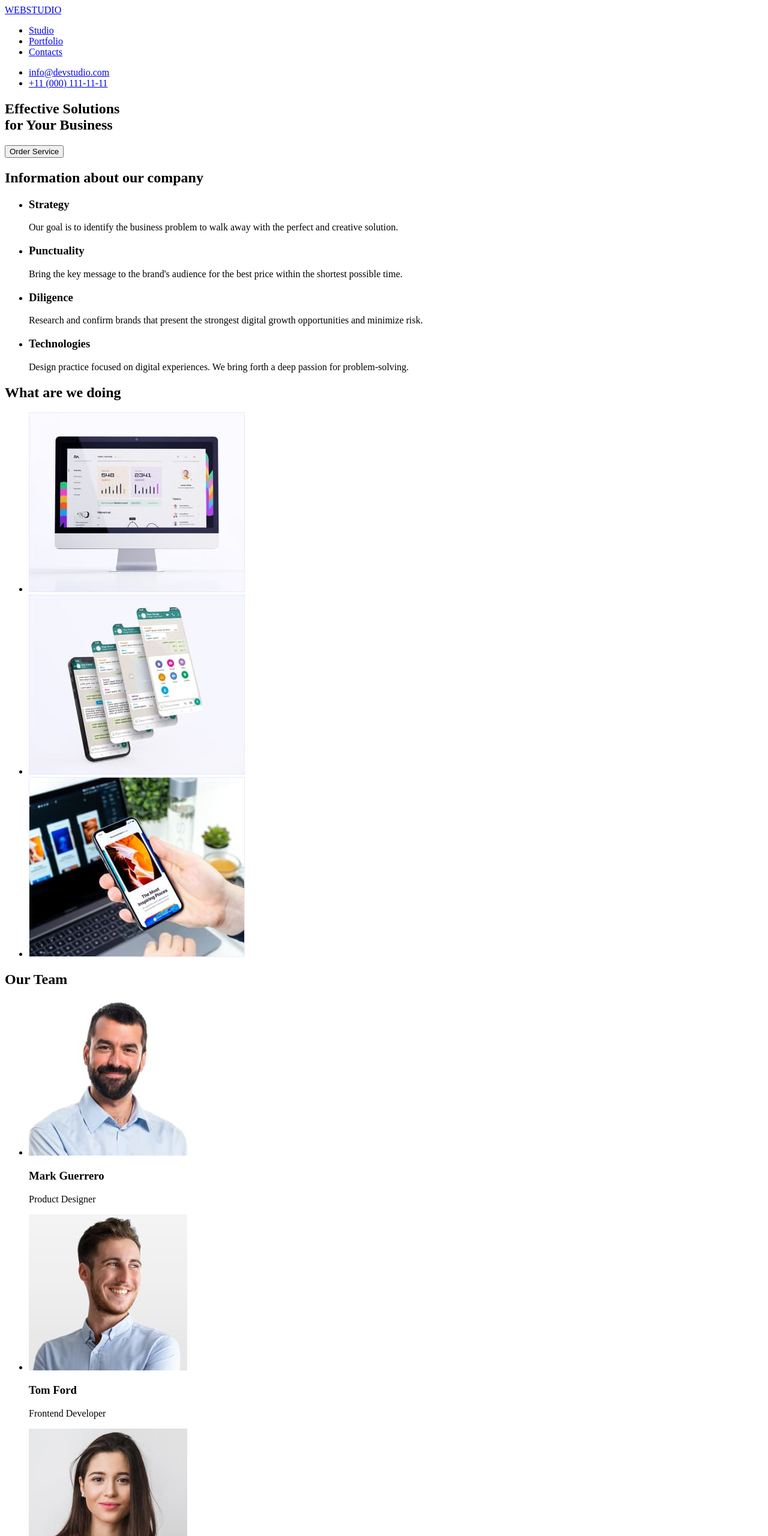
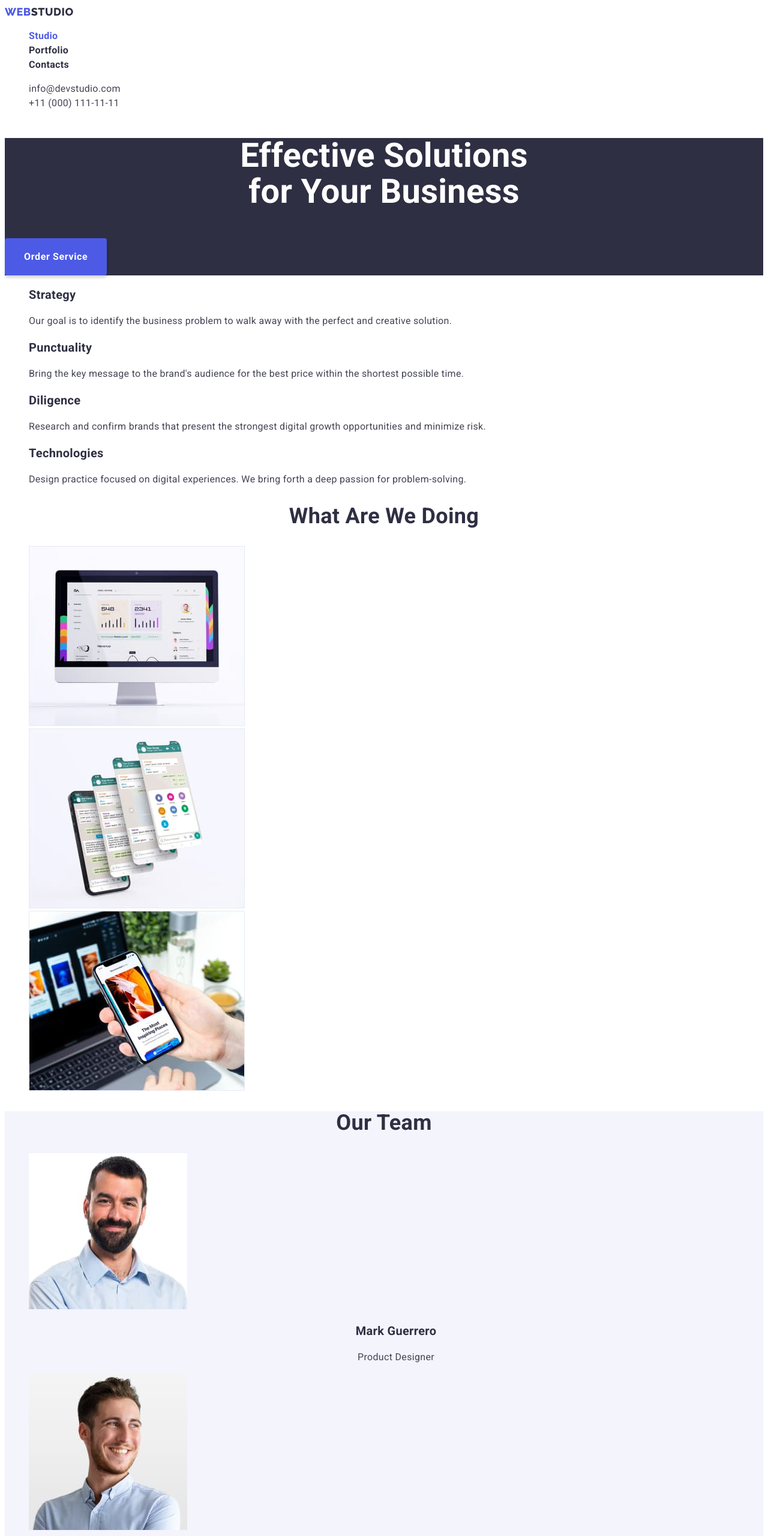
Before and after one commit to NahornyiDmytro/goit-markup-hw-02, a plain HTML site: page index.html in a window 1280 px wide. Shown: the top 2560 px of the page at 60% size. Drawn offline with Linux system fonts and the light colour scheme.

Commit message:
done homework

```diff
--- /dev/null
+++ b/css/styles.css
@@ -0,0 +1,214 @@
+:root {
+    --primary-text-color: #434455;
+    --title-text-color: #2E2F42;
+    --accent-color: #4D5AE5;
+    --background-color:#2E2F42;
+}
+
+body {
+    color: var(--primary-text-color);
+    font-family: 'Roboto',sans-serif;
+    letter-spacing: 0.02em;
+    background-color: var(--primary-white);
+}
+
+.visually-hidden {
+        position: absolute;
+        width: 1px;
+        height: 1px;
+        margin: -1px;
+        border: 0;
+        padding: 0;
+        white-space: nowrap;
+        clip-path: inset(100%);
+        clip: rect(0 0 0 0);
+        overflow: hidden;
+}
+
+.logo {
+    font-family: 'Raleway', sans-serif;
+    font-weight: 800;
+    font-size: 18px;
+    line-height: 1.33;
+    letter-spacing: 0.03em;
+    color:var(--title-text-color);
+}
+
+.logo-blue {
+    color: var(--accent-color);
+}
+
+.header-nav-link {
+    font-weight: 600;
+    font-size: 16px;
+    line-height: 1.5;
+    color: var(--title-text-color);
+    text-decoration: none;
+}
+
+.header-nav-link.current {
+    color: var(--accent-color);
+}
+
+.header-nav-link:focus,
+.header-nav-link:hover{
+    color: var(--primary-text-color);
+}
+
+.list {
+    text-decoration: none;
+    list-style: none;
+}
+
+.contacts-link {
+    font-weight: 400;
+    font-size: 16px;
+    line-height: 1.5;
+    text-decoration: none;
+    color: var(--primary-text-color);
+}
+
+.contacts-link:hover,
+.contacts-link:focus {
+    color: var(--accent-color);
+}
+
+/* HERO */
+
+.hero {
+    background-color: var(--background-color);
+}
+
+.hero-title {
+font-weight: 600;
+font-size: 56px;
+line-height: 1.07;
+text-align: center;
+color: #FFFFFF;
+}
+
+.hero-button {
+    font-family: inherit;
+    font-weight: 600;
+    font-size: 16px;
+    line-height: 1.88;
+    letter-spacing: 0.04em;
+    color: #FFFFFF;
+    background-color: var(--accent-color);
+    cursor: pointer;
+    padding: 16px 32px;
+    text-align: center;
+    border-radius: 4px;
+    box-shadow: 0px 4px 4px rgba(0, 0, 0, 0.15);
+    border: none;
+}
+
+/* ABOUT */
+
+.about-title {
+    font-weight: 600;
+    font-size: 20px;
+    line-height: 1.2;
+    color: var(--title-text-color);
+}
+
+.about-text {
+    font-size: 16px;
+    line-height: 1.5;
+}
+
+/* WORK */
+
+.work-title {
+    font-weight: 600;
+    font-size: 36px;
+    line-height: 1.11;
+    text-align: center;
+    text-transform: capitalize;
+    color: var(--title-text-color);
+}
+
+/* OUR TEAM */
+
+.team {
+    background-color: #F4F4FD;
+}
+
+.team-main-title {
+    font-weight: 600;
+    font-size: 36px;
+    line-height: 1.11;
+    text-align: center;
+    text-transform: capitalize;
+    color: var(--title-text-color);
+}
+
+.team-title {
+    font-size: 20px;
+    line-height: 1.2;
+    text-align: center;
+    color: var(--title-text-color);
+}
+
+.team-text {
+    font-size: 16px;
+line-height: 1.5;
+text-align: center;
+}
+
+/* FOOTER */
+
+.footer {
+    background-color: var(--background-color);
+}
+
+.logo-footer {
+    font-family: 'Raleway', sans-serif;
+    font-weight: 800;
+    font-size: 18px;
+    line-height: 1.33;
+    letter-spacing: 0.03em;
+    color:#F4F4FD;
+}
+
+.footer-text {
+    font-size: 16px;
+    line-height: 1.5;
+    color: #E7E9FC;
+}
+
+/* PORTFOLIO */
+
+.portfolio-button {
+    font-family: 'Roboto', sans-serif;
+    font-weight: 600;
+    font-size: 16px;
+    line-height:1.5;
+    color: var(--accent-color);
+    background-color: #F4F4FD;
+    letter-spacing: 0.04em;
+    cursor: pointer;
+    padding: 8px 16px;
+    text-align: center;
+    border-radius: 4px;
+    border: 1px solid #E7E9FC;
+}
+
+.portfolio-button:focus,
+.portfolio-button:hover {
+background-color: var(--accent-color);
+color: #FFFFFF;
+}
+
+.portfolio-title {
+    font-weight: 600;
+    font-size: 20px;
+    line-height: 1.2;
+    color: var(--title-text-color);
+}
+
+.portfolio-text {
+    color: var(--primary-text-color);
+    font-size: 16px;
+    line-height: 1.5;
+}
--- a/index.html
+++ b/index.html
@@ -5,86 +5,93 @@
     <meta http-equiv="X-UA-Compatible" content="IE=edge">
     <meta name="viewport" content="width=device-width, initial-scale=1.0">
     <title>WEBSTUDIO</title>
+
+    <link rel="preconnect" href="https://fonts.googleapis.com">
+    <link rel="preconnect" href="https://fonts.gstatic.com" crossorigin>
+    <link href="https://fonts.googleapis.com/css2?family=Raleway:wght@800&family=Roboto:wght@400;500;700;900&display=swap" rel="stylesheet">
+
+    <link rel="stylesheet" href="./css/styles.css">
+
 </head>
 <body>
     <header>
         <nav>
-            <a href="./index.html"><span>WEB</span>STUDIO</a>
-            <ul>
-                <li><a href="#">Studio</a></li>
-                <li><a href="#">Portfolio</a></li>
-                <li><a href="#">Contacts</a></li>
+            <a href="./index.html" class="logo list"><span class="logo-blue list">WEB</span>STUDIO</a>
+            <ul class="header-nav list">
+                <li><a class="header-nav-link current" aria-current="true" href="./index.html">Studio</a></li>
+                <li><a class="header-nav-link" href="./portfolio.html">Portfolio</a></li>
+                <li><a class="header-nav-link" href="#">Contacts</a></li>
             </ul>
         </nav>
-            <ul>
-                <li><a href="mailo:info@devstudio.com">info@devstudio.com</a></li>
-                <li><a href="tel:+11(000)1111111">+11 (000) 111-11-11</a></li>
+            <ul class="list">
+                <li><a class="contacts-link" href="mailo:info@devstudio.com">info@devstudio.com</a></li>
+                <li><a class="contacts-link" href="tel:+11(000)1111111">+11 (000) 111-11-11</a></li>
             </ul>
     </header>
     <main>
-        <section>
-            <h1>Effective Solutions <br> for Your Business</h1>
-            <button type="button">Order Service</button>
+        <section class="hero">
+            <h1 class="hero-title">Effective Solutions <br> for Your Business</h1>
+            <button class="hero-button" type="button">Order Service</button>
         </section>
-        <section>
-            <h2>Information about our company</h2>
-            <ul>
+        <section class="about">
+            <h2 class="visually-hidden">Information about our company</h2>
+            <ul class="list">
                 <li>
-                    <h3>Strategy</h3>
-                    <p>Our goal is to identify the business problem to walk away with the perfect and creative solution.</p>
+                    <h3 class="about-title">Strategy</h3>
+                    <p class="about-text">Our goal is to identify the business problem to walk away with the perfect and creative solution.</p>
                 </li>
                 <li>
-                    <h3>Punctuality</h3>
-                    <p>Bring the key message to the brand's audience for the best price within the shortest possible time.</p>
+                    <h3 class="about-title">Punctuality</h3>
+                    <p class="about-text">Bring the key message to the brand's audience for the best price within the shortest possible time.</p>
                 </li>
                 <li>
-                    <h3>Diligence</h3>
-                    <p>Research and confirm brands that present the strongest digital growth opportunities and minimize risk.</p>
+                    <h3 class="about-title">Diligence</h3>
+                    <p class="about-text">Research and confirm brands that present the strongest digital growth opportunities and minimize risk.</p>
                 </li>
                 <li>
-                    <h3>Technologies</h3>
-                    <p>Design practice focused on digital experiences. We bring forth a deep passion for problem-solving.</p>
+                    <h3 class="about-title">Technologies</h3>
+                    <p class="about-text">Design practice focused on digital experiences. We bring forth a deep passion for problem-solving.</p>
                 </li>
             </ul>
         </section>
-        <section>
-            <h2>What are we doing</h2>
-            <ul>
+        <section class="work">
+            <h2 class="work-title">What are we doing</h2>
+            <ul class="list">
                 <li><img width="360" src="./images/computer.jpg" alt="computer"></li>
                 <li><img width="360" src="./images/smartphone.jpg" alt="smartphone"></li>
                 <li><img width="360" src="./images/smartphoneinhand.jpg" alt="smartphone in hand"></li>
             </ul>
         </section>
-        <section>
-            <h2>Our Team</h2>
-            <ul>
+        <section class="team">
+            <h2 class="team-main-title">Our Team</h2>
+            <ul class="list">
                 <li>
                     <img width="264" src="./images/markguerrero.jpg" alt="Mark Guerrero">
-                    <h3>Mark Guerrero</h3>
-                    <p>Product Designer</p>
+                    <h3 class="team-title">Mark Guerrero</h3>
+                    <p class="team-text">Product Designer</p>
                 </li>
                 <li>
                     <img width="264" src="./images/tomford.jpg" alt="Tom Ford">
-                    <h3>Tom Ford</h3>
-                    <p>Frontend Developer</p>
+                    <h3 class="team-title">Tom Ford</h3>
+                    <p class="team-text">Frontend Developer</p>
                 </li>
                 <li>
                     <img width="264" src="./images/camilagarcia.jpg" alt="Camila Garcia">
-                    <h3>Camila Garcia</h3>
-                    <p>Marketing</p>
+                    <h3 class="team-title">Camila Garcia</h3>
+                    <p class="team-text">Marketing</p>
                 </li>
                 <li>
                     <img width="264" src="./images/danielwilson.jpg" alt="Daniel Wilson">
-                    <h3>Daniel Wilson</h3>
-                    <p>UI Designer</p>
+                    <h3 class="team-title">Daniel Wilson</h3>
+                    <p class="team-text">UI Designer</p>
                 </li>
             </ul>
         </section>
 
     </main>
-    <footer>
-        <a href="./index.html"><span>WEB</span>STUDIO</a>
-        <p>Increase the flow of customers and sales for your business with digital marketing & growth solutions.</p>
+    <footer class="footer">
+        <a class="logo-footer list" href="./index.html"><span class="logo-blue list">WEB</span>STUDIO</a>
+        <p class="footer-text">Increase the flow of customers and sales for your business with digital marketing & growth solutions.</p>
     </footer>
 </body>
 </html>
```
Also changed, not shown: portfolio.html (added, +88 -0 lines), images/app.jpg (added), images/car.jpg (added), images/coffee.jpg (added), images/food.jpg (added), images/girl.jpg (added), images/notebookphone.jpg (added), images/presentation.jpg (added), images/screen.jpg (added), images/text.jpg (added).
